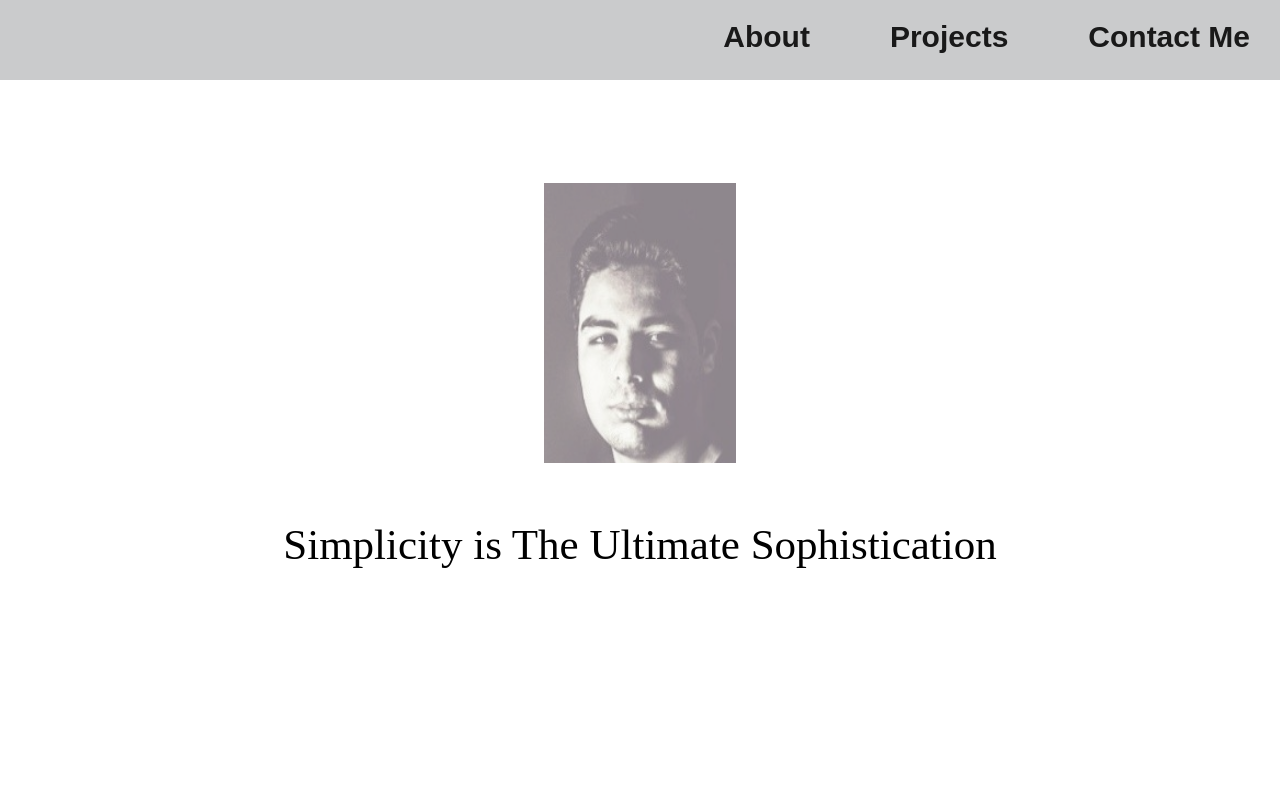
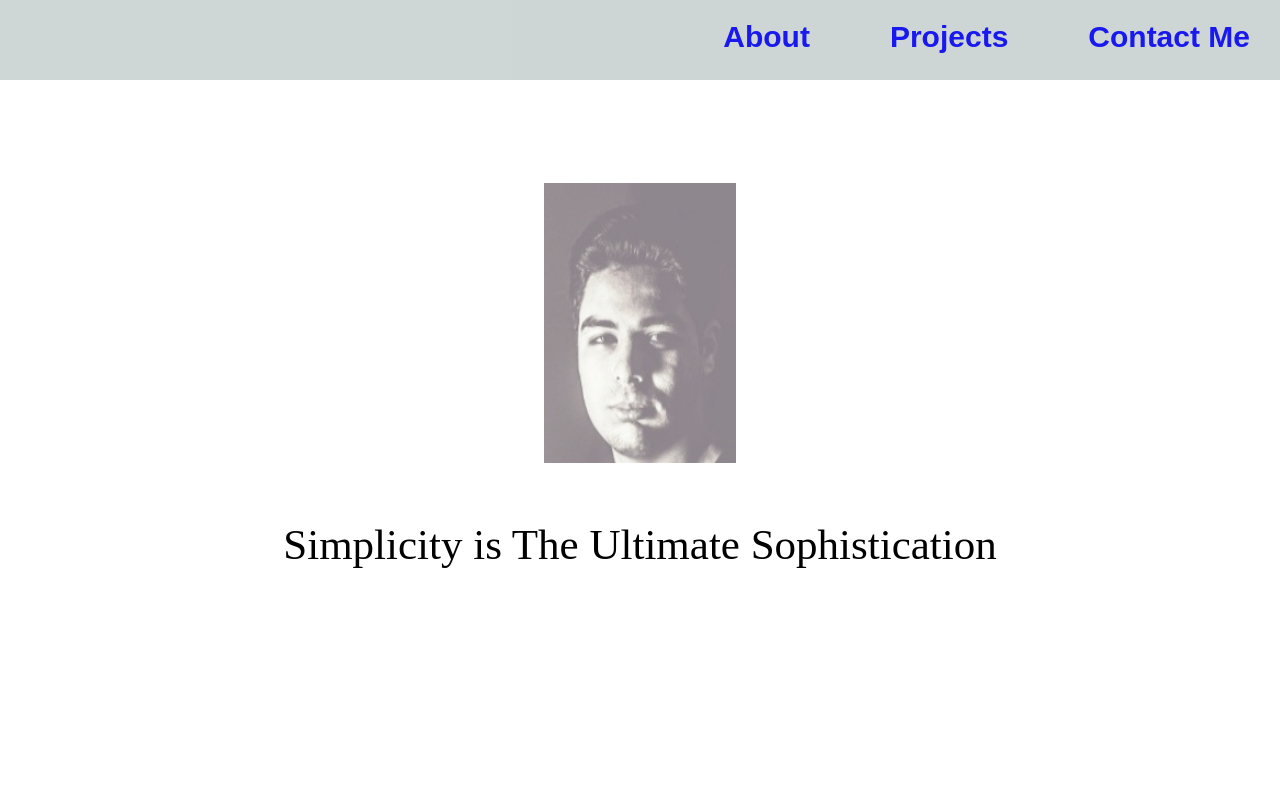
Before and after one commit to ShehabGamal/Personal-Portfolio, a React (Create React App) app: page / in a window 1280 px wide. Shown: the top 800 px of the page. Built offline with nearby package versions, Linux system fonts and the light colour scheme.

Commit message:
Un implementing Theme Switch

```diff
--- a/src/Components/Nav bar/Nav.js
+++ b/src/Components/Nav bar/Nav.js
@@ -1,6 +1,5 @@
 import React from "react";
 import styled from "styled-components";
-import ThemeSwitch from "../Theme Switch/Theme Switch.js";
 
 const BasicNavLink = styled.a`
   display: flex;
@@ -36,7 +35,6 @@ const Navbar = (props) => {
       <BasicNavLink href="#About">About</BasicNavLink>
       <BasicNavLink href="#Projects">Projects</BasicNavLink>
       <BasicNavLink href="#ContactMe">Contact Me</BasicNavLink>
-      <ThemeSwitch></ThemeSwitch>
     </BasicHeader>
   );
 };
--- a/src/Components/Theme/Theme.js
+++ b/src/Components/Theme/Theme.js
@@ -5,7 +5,7 @@ export const basic = {
   subtleshadow: "#fff",
   pagebackground: "#fff",
 };
-export const luxury = {
+export const premium = {
   borderonhover: "#6494",
   navbackground: "#3554",
   fontcolor: "#51923",
--- a/src/index.js
+++ b/src/index.js
@@ -3,11 +3,11 @@ import ReactDOM from "react-dom";
 import "./index.css";
 import App from "./App";
 import { ThemeProvider } from "styled-components";
-import { basic, luxury } from "./Components/Theme/Theme.js";
+import { basic, premium } from "./Components/Theme/Theme.js";
 
 ReactDOM.render(
   <React.StrictMode>
-    <ThemeProvider theme={basic}>
+    <ThemeProvider theme={premium}>
       <App />
     </ThemeProvider>
   </React.StrictMode>,
```
Also changed, not shown: 1 other file (tests, documents, lock files or other folders).
